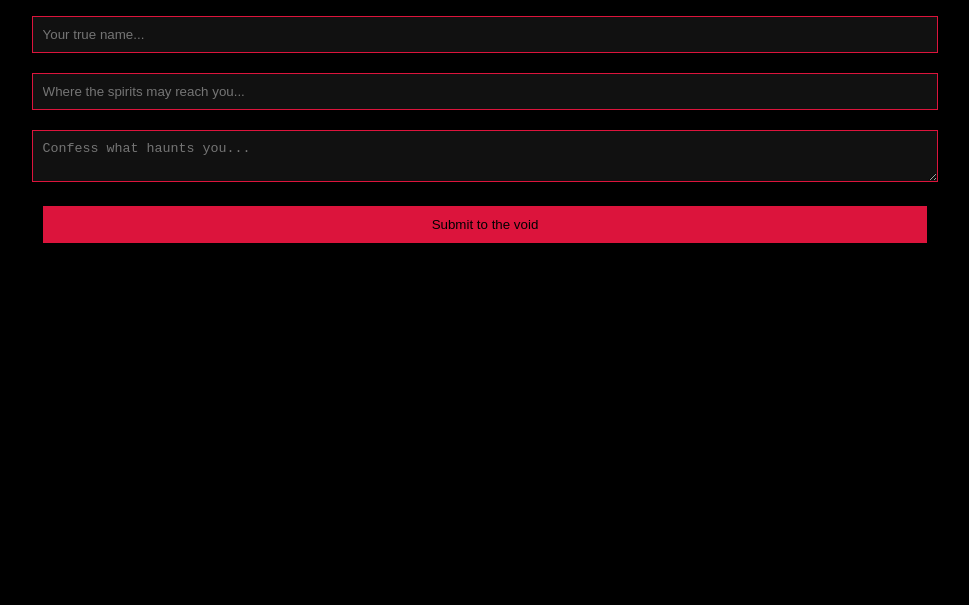
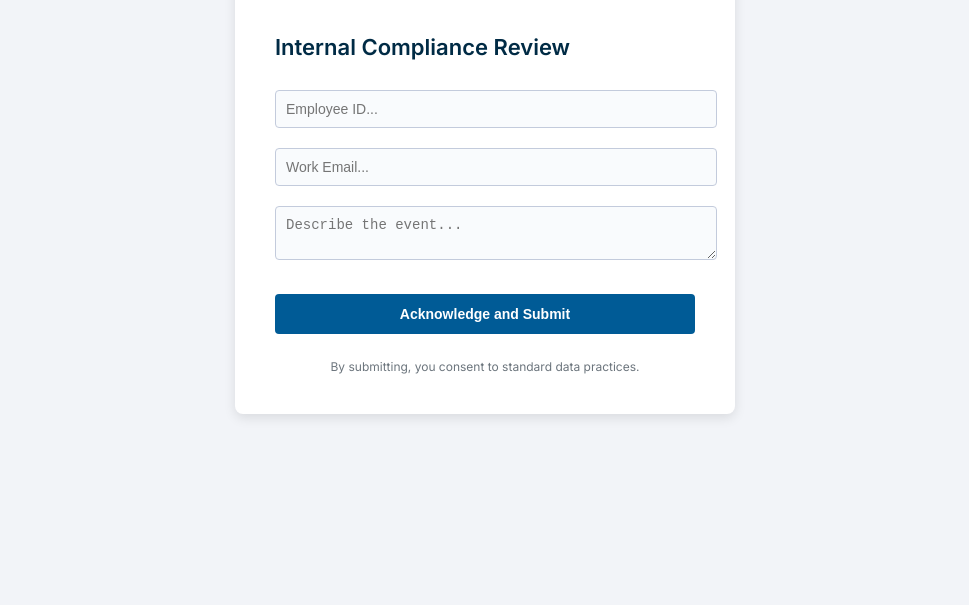
Before and after one commit to dukeofkelvinsi/haunted-form, a plain HTML site: page index.html in a window 1280 px wide. Shown: the part 211-816 px from the top of the page, without its empty margins (155-1124 px from the left). Drawn offline with Linux system fonts and the light colour scheme; a web font is replaced by a local one.

Commit message:
Update index.html

```diff
--- a/index.html
+++ b/index.html
@@ -1,45 +1,117 @@
 <!DOCTYPE html>
-<html>
+<html lang="en">
 <head>
-  <title>House of Echoes</title>
-  <link href="https://fonts.googleapis.com/css2?family=UnifrakturCook:wght@700&display=swap" rel="stylesheet">
+  <meta charset="UTF-8">
+  <title>Internal Compliance Form</title>
+  <link href="https://fonts.googleapis.com/css2?family=Inter:wght@400;600&display=swap" rel="stylesheet">
+  <meta name="viewport" content="width=device-width, initial-scale=1.0">
   <style>
     body {
-      background-color: black;
-      color: crimson;
-      font-family: 'UnifrakturCook', cursive;
+      background-color: #f2f4f8;
+      color: #1a1a1a;
+      font-family: 'Inter', sans-serif;
+      display: flex;
+      justify-content: center;
+      align-items: center;
+      height: 100vh;
+    }
+
+    form {
+      background: white;
+      border-radius: 8px;
+      box-shadow: 0 4px 12px rgba(0,0,0,0.1);
+      padding: 40px;
+      width: 420px;
+      position: relative;
+    }
+
+    h1 {
+      font-weight: 600;
+      font-size: 22px;
+      color: #002b45;
+      margin-bottom: 20px;
+    }
+
+    input, textarea {
+      background-color: #f9fbfd;
+      border: 1px solid #c3cbdc;
+      border-radius: 4px;
+      color: #1a1a1a;
+      padding: 10px;
+      width: 100%;
+      margin: 10px 0;
+      font-size: 14px;
+    }
+
+    input[type="submit"] {
+      background-color: #005b96;
+      color: white;
+      border: none;
+      border-radius: 4px;
+      font-weight: bold;
+      padding: 12px;
+      width: 100%;
+      margin-top: 20px;
+      transition: background 0.3s ease;
+    }
+
+    input[type="submit"]:hover {
+      background-color: #003f63;
+    }
+
+    small {
+      display: block;
       text-align: center;
-      padding-top: 10%;
-    }
-    h1 {
-      animation: flicker 2s infinite;
-    }
-    input, textarea {
-      background-color: #111;
-      border: 1px solid crimson;
-      color: crimson;
-      padding: 10px;
-      margin: 10px 0;
-      width: 70%;
-    }
-    input[type="submit"] {
-      background-color: crimson;
-      color: black;
+      color: #6c757d;
+      font-size: 12px;
+      margin-top: 15px;
+      transition: 0.3s ease;
       cursor: pointer;
     }
+
+    small:hover {
+      color: #b30000;
+    }
+
+    /* Hidden uncanny overlay */
+    .overlay {
+      position: absolute;
+      top: -20px;
+      left: 0;
+      right: 0;
+      text-align: center;
+      font-size: 11px;
+      color: #c4c4c4;
+      opacity: 0.6;
+      pointer-events: none;
+      animation: flicker 10s infinite;
+    }
+
     @keyframes flicker {
-      0%, 100% { opacity: 1; }
-      50% { opacity: 0.6; }
+      0%, 100% { opacity: 0.1; }
+      45% { opacity: 0.6; }
+      50% { opacity: 0; }
+      55% { opacity: 0.4; }
+      70% { opacity: 0.8; }
     }
   </style>
 </head>
 <body>
-  <h1>Enter the House of Echoes</h1>
-  <form name="haunted" netlify>
-    <input type="text" name="name" placeholder="Your true name..." required><br>
-    <input type="email" name="email" placeholder="Where the spirits may reach you..." required><br>
-    <textarea name="confession" placeholder="Confess what haunts you..." required></textarea><br>
-    <input type="submit" value="Submit to the void">
+  <form name="corporate-haunt" netlify>
+    <div class="overlay">Version 13.4.2.1 (Do not discuss externally)</div>
+    <h1>Internal Compliance Review</h1>
+    <input type="text" name="employee_id" placeholder="Employee ID..." required>
+    <input type="email" name="contact" placeholder="Work Email..." required>
+    <textarea name="incident" placeholder="Describe the event..." required></textarea>
+    <input type="submit" value="Acknowledge and Submit">
+    <small id="disclaimer">By submitting, you consent to standard data practices.</small>
   </form>
+
+  <script>
+    const disclaimer = document.getElementById('disclaimer');
+    disclaimer.addEventListener('mouseover', () => {
+      disclaimer.innerText = "By submitting, you relinquish naming rights.";
+    });
+  </script>
 </body>
 </html>
```
